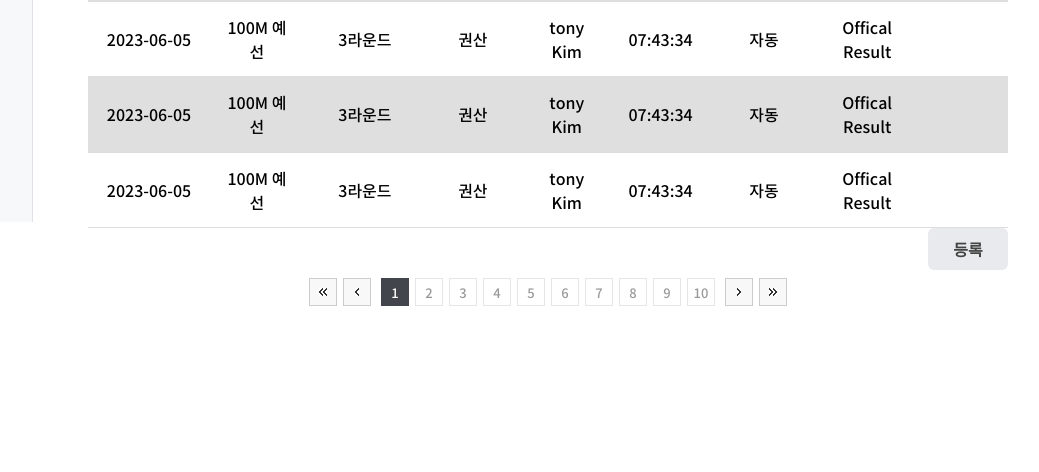
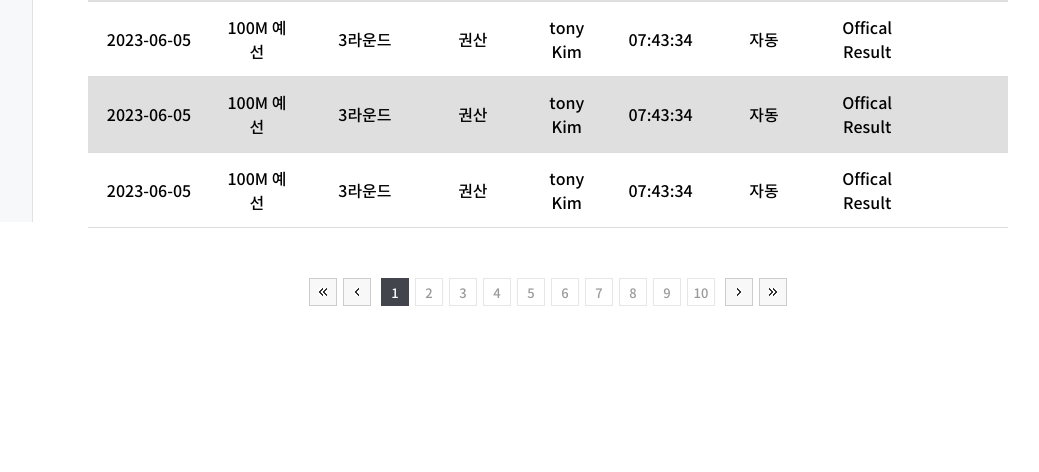
Before and after one commit to hwang-won/U20_php, a PHP site: page /resultManagement.php in a window 1280 px wide. Shown: the part 638-1110 px from the top of the page, without its empty margins (197-1236 px from the left). Run offline with PHP 8.4, Linux system fonts and the light colour scheme; some libraries are stand-ins or nearby versions.

Commit message:
remove add button

```diff
--- a/resultManagement.php
+++ b/resultManagement.php
@@ -214,11 +214,11 @@
 
                     </tbody>
                 </table>
-                <div class="btn_base base_mar col_right">
+                <!-- <div class="btn_base base_mar col_right">
                     <input type="button"
                         onclick="window.open('addresult.php','창 이름','width=900,height=512,location=no,status=no,scrollbars=yes')"
                         class="btn_add bold" value="등록">
-                </div>
+                </div> -->
             </div>
             <div class="page_wrap">
                 <div class="page_nation">
```
